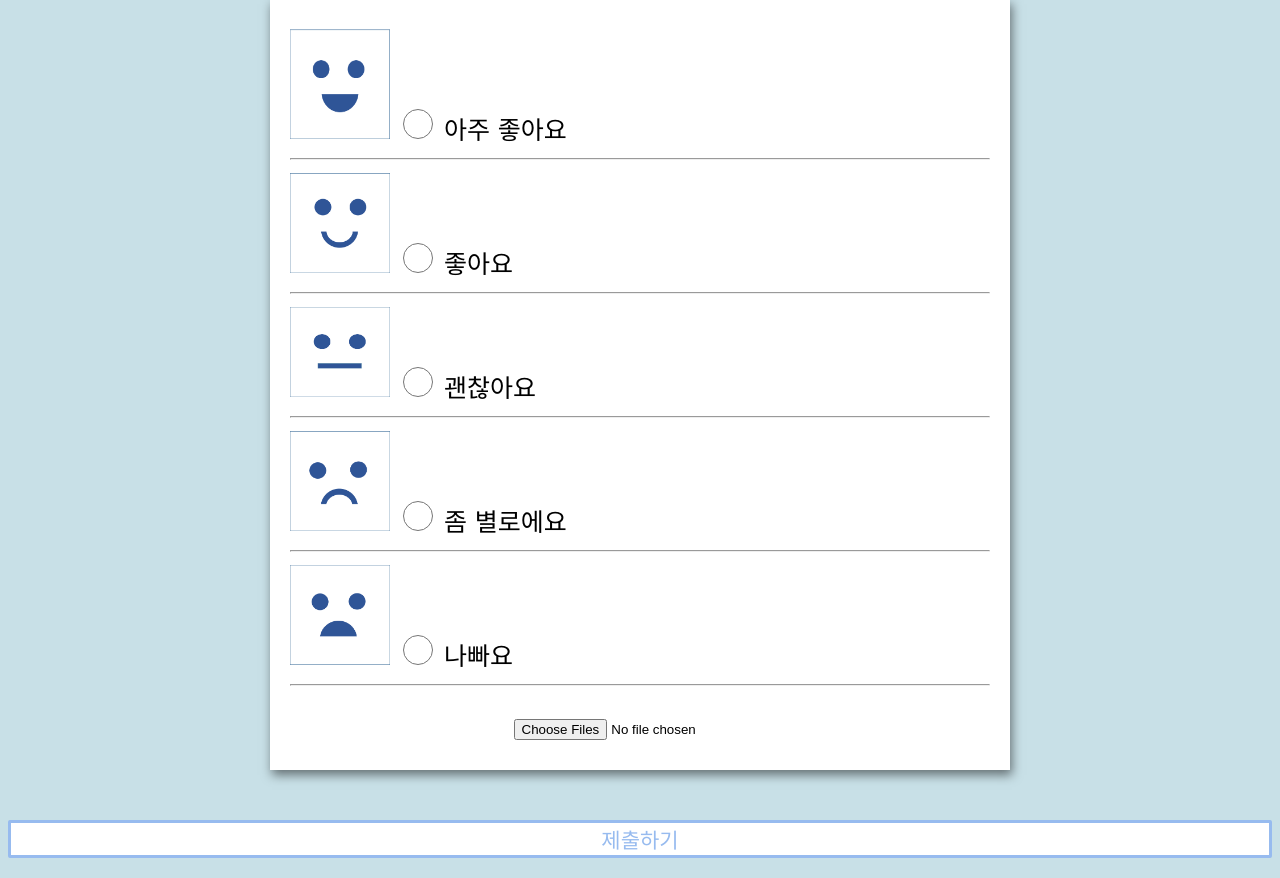
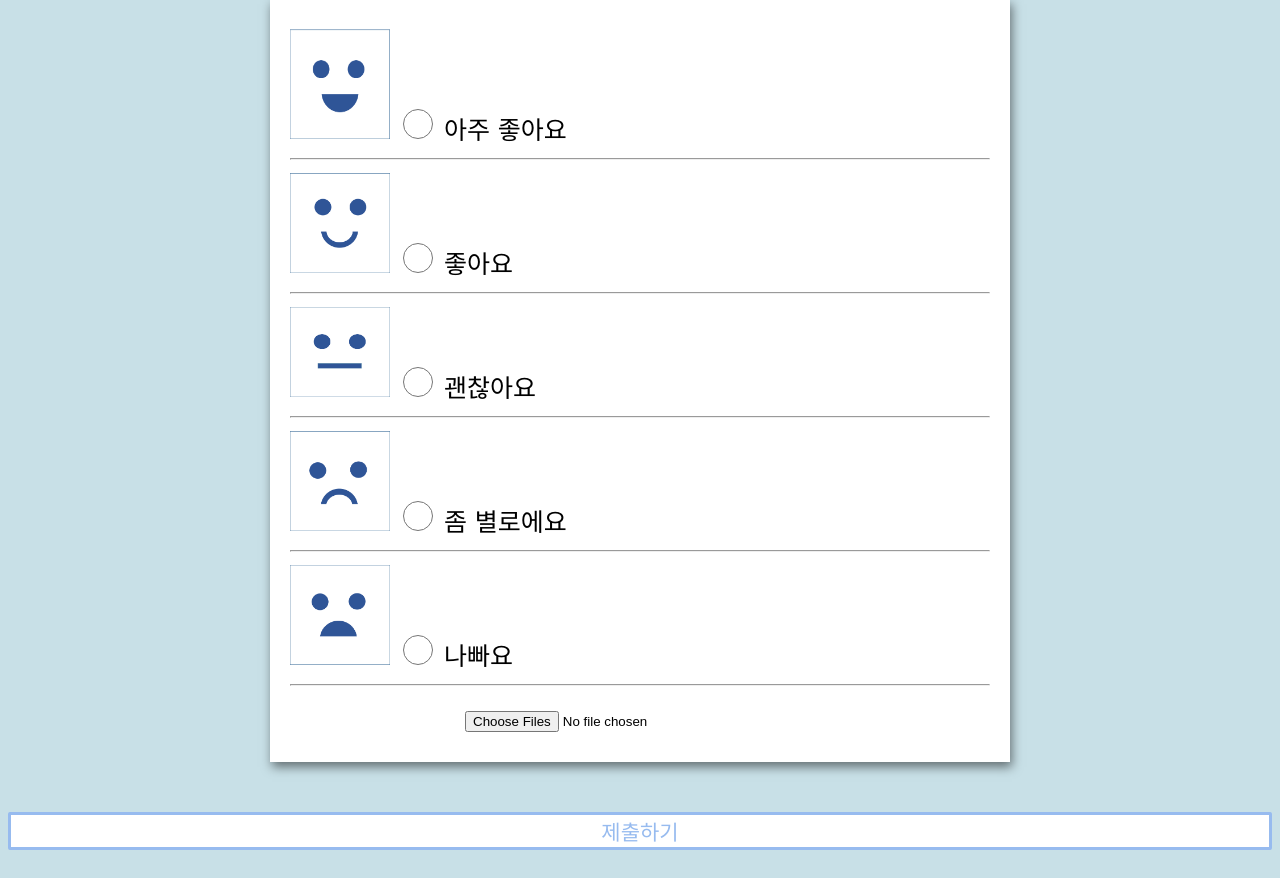
Before and after one commit to ubicomp-KNIH-proj/Beta_test1.0, a Flask app: template Betatest_v0.3/templates/gal_daily.html in a window 1280 px wide. Shown: the part 199-1077 px from the top of the page. After the commit the page ends 1049 px from the top, so only its background shows below. Run offline with Flask 2, Linux system fonts and the light colour scheme; the template is opened without the code that fills it, so the values that code supplies are empty; some libraries are stand-ins or nearby versions.

Commit message:
update 7.1

```diff
--- a/Betatest_v0.3/templates/gal_daily.html
+++ b/Betatest_v0.3/templates/gal_daily.html
@@ -54,7 +54,9 @@
                      // location.href="http://192.168.0.18:2019/weekly"
                      		// location.href="http://114.71.220.59:2017/final" #모비우스 서버에 이걸로
 							// location.href = "http://localhost:2019/final"
-							location.href = "http://192.168.0.18:2019/final"
+							// location.href = "http://192.168.0.18:2019/final"
+							location.href = "http://192.168.0.6:2019/final"
+
 
                             //  location.href = "http://192.168.0.18:2019/final"
 						}
@@ -103,8 +105,11 @@
 			</label>
 			<hr>
 		</div>
-        <form name="이 폼의 이름" action="이 데이터들을 받을 파일" method="post" enctype="multipart/form-data">
-            <input type='file'  id="f" name="filed[]" multiple='multiple'/>
+        <form name="form1" action="이 데이터들을 받을 파일" method="post" enctype="multipart/form-data">
+            <div style="display:block">
+				<input type='file'  id="f" name="filed[]" multiple='multiple' style="text-align:center; display:block; margin: 0 auto; width: 50%;"/>
+			</div>
+
         </form>
 		<!-- <input type="file" id="f" name="filed" multiple> -->
 	</form>
```
